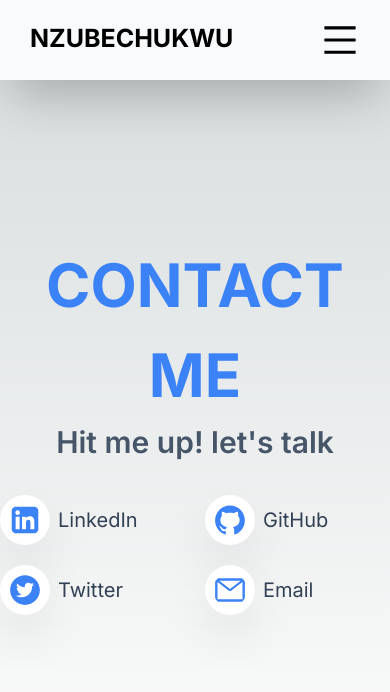
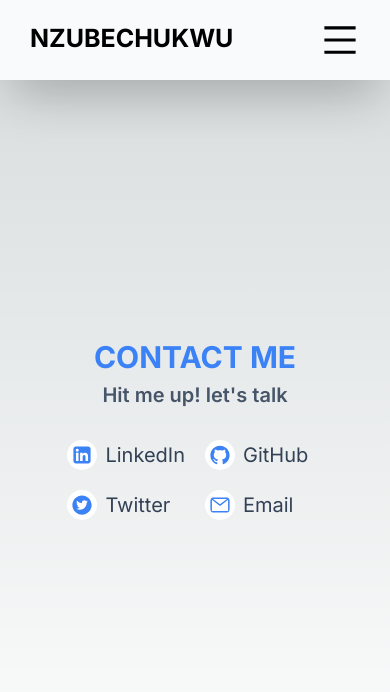
Before and after one commit to DesmondNzubechi/PORTFOLIO, a Next.js app: page /contact in a window 390 px wide. Shown: the top 692 px of the page. Built offline with nearby package versions, Linux system fonts and the light colour scheme.

Commit message:
new change

```diff
--- a/app/components/Navbar/Navbar.jsx
+++ b/app/components/Navbar/Navbar.jsx
@@ -10,12 +10,12 @@ const Navbar = () => {
     const navs = ['about', 'projects', 'contact']
     const [showNav, setShowNav] = useState('right-[-1000px]')
     return (
-        <nav className='fixed w-full bg-slate-50 shadow-2xl flex flex-row justify-between py-[20px] px-[30px]'>
+        <nav className='fixed w-full bg-slate-50 overflow-x-hidden shadow-2xl flex flex-row justify-between py-[20px] px-[30px]'>
             <Link className='font-bold text-black uppercase text-[25px]' href='/'>Nzubechukwu</Link>
 
             <ul className={` font-fonty fixed ${showNav} w-[50%] md:w- top-0 justify-center md:static items-center bottom-0 md:px-0 md:py-0 py-[50px]  gap-[20px] px-[100px] flex flex-col md:flex-row  bg-slate-50 md:bg-0 rounded  shadow-xl md:shadow-none capitalize text-center `}>
        {navs.map(link => {
-                    return <li><Link className='text-[25px] ' href={link == 'home' ? '/' : link}>{ link}</Link></li>
+                    return <li><Link onClick={() => setShowNav('right-[-1000px]')} className='text-[25px] ' href={link == 'home' ? '/' : link}>{ link}</Link></li>
        })}
                 <hr />
                      <div className='flex md:hidden gap-3 items-center'>
@@ -26,8 +26,8 @@ const Navbar = () => {
                 </ul>
 
             <div  className='relative z-10 flex md:hidden items-center '>
-              { showNav == 'right-[-1000px]' ? <AiOutlineMenu onClick={() => setShowNav('right-0')} className='text-[40px]' /> :
-                <FaXmark onClick={() => setShowNav('right-[-1000px]')} className='text-[40px]'/>}
+              { showNav == 'right-[-1000px]' ? <AiOutlineMenu onClick={() => setShowNav('right-0')} className='text-[40px] text-black hover:text-blue-500' /> :
+                <FaXmark onClick={() => setShowNav('right-[-1000px]')} className='text-[40px] text-black hover:text-red-500'/>}
          </div>
        </nav>
     )
--- a/app/contact/page.jsx
+++ b/app/contact/page.jsx
@@ -4,24 +4,24 @@ const Contact = () => {
     return <div className='py-[100px] flex items-center justify-center min-h-[100vh] '>
         <div>
         <div className='text-center'>
-            <h1 className='text-blue-500 text-[60px] font-bold uppercase mt-[40px]'>Contact me</h1>
-            <p className='font-semibold text-slate-600 text-[30px]'>Hit me up! let's talk</p>
+            <h1 className='text-blue-500 text-[30px] md:text-[60px] font-bold uppercase mt-[40px]'>Contact me</h1>
+            <p className='font-semibold text-slate-600 text-[20px] md:text-[30px]'>Hit me up! let's talk</p>
             </div>
             <div className='grid gap-5 my-[30px] grid-cols-2 '>
                 <Link className='flex flex-row gap-2 items-center' href=''>
-                <AiFillLinkedin className='text-blue-500 text-[50px] p-2 bg-white rounded-full shadow-2xl' />
+                <AiFillLinkedin className='text-blue-500 text-[30px] md:text-[50px] p-1 md:p-2 bg-white rounded-full shadow-2xl' />
                     <p className='text-slate-700 text-[20px]'>LinkedIn</p>
                 </Link>
               <Link className='flex flex-row gap-2 items-center' href=''>
-                <AiFillGithub className='text-blue-500 text-[50px] p-2 bg-white rounded-full shadow-2xl'/>
+                <AiFillGithub className='text-blue-500 text-[30px] md:text-[50px] p-1 md:p-2 bg-white rounded-full shadow-2xl'/>
                     <p className='text-slate-700 text-[20px]'>GitHub</p>
                 </Link>
               <Link className='flex flex-row gap-2 items-center' href=''>
-                <AiFillTwitterCircle className='text-blue-500 text-[50px] p-2 bg-white rounded-full shadow-2xl'/>
+                <AiFillTwitterCircle className='text-blue-500 text-[30px] md:text-[50px] p-1 md:p-2 bg-white rounded-full shadow-2xl'/>
                     <p className='text-slate-700 text-[20px]'>Twitter</p>
                 </Link>
               <Link className='flex flex-row gap-2 items-center' href=''>
-                <AiOutlineMail className='text-blue-500 text-[50px] p-2 bg-white rounded-full shadow-2xl'/>
+                <AiOutlineMail className='text-blue-500 text-[30px] md:text-[50px] p-1 md:p-2 bg-white rounded-full shadow-2xl'/>
                     <p className='text-slate-700 text-[20px]'>Email</p>
                 </Link>
             </div>
```
